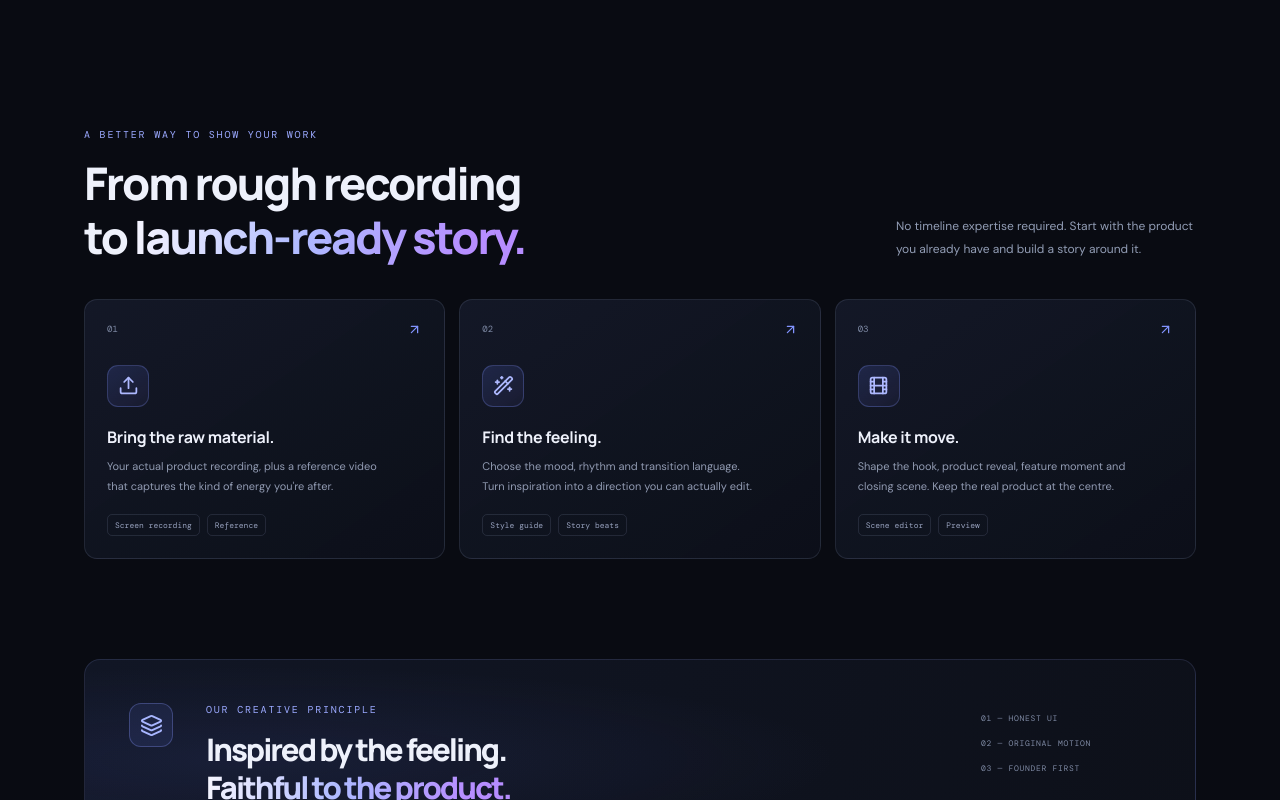
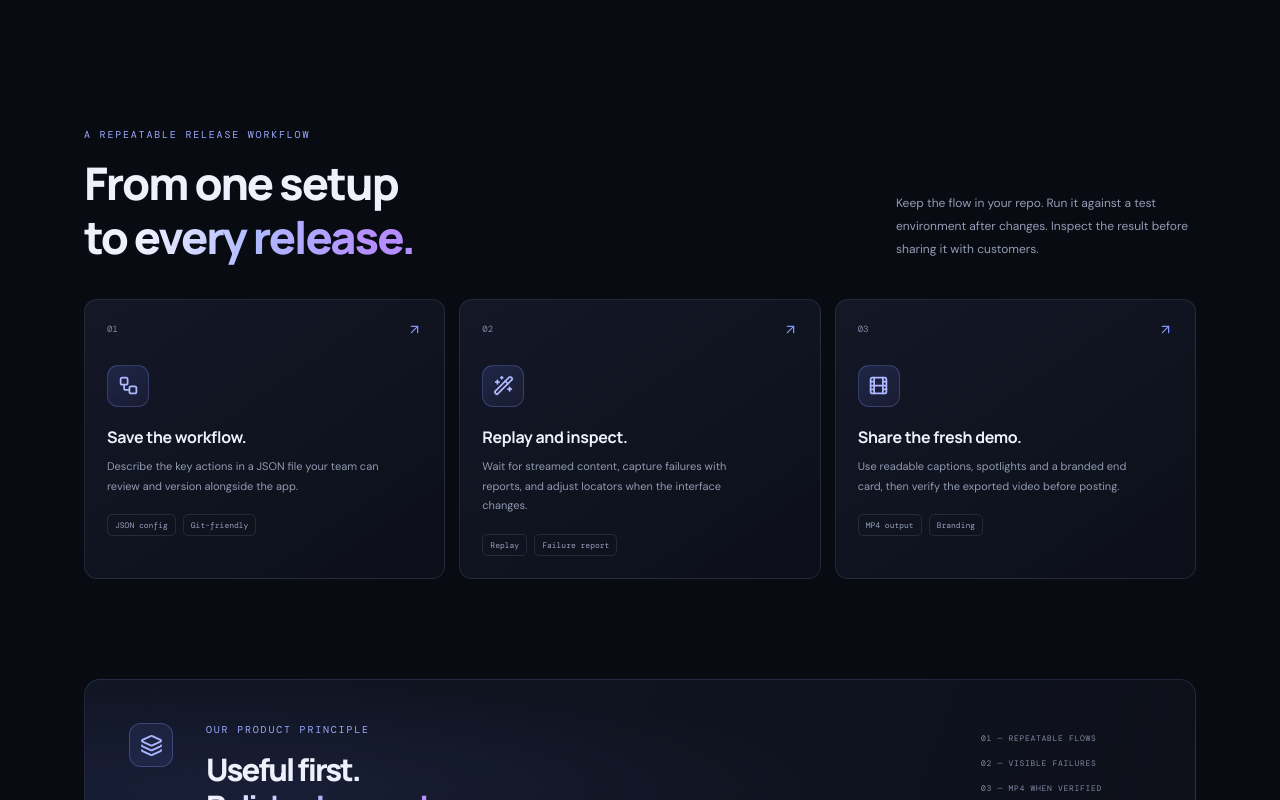
Before and after one commit to arhan1-hub/Cutlume, a Next.js app: page / in a window 1280 px wide. Shown: the part 1620-2420 px from the top of the page. Built offline with nearby package versions, Linux system fonts and the light colour scheme.

Commit message:
Align remaining landing sections with repeatable demo replay workflow

```diff
--- a/app/page.tsx
+++ b/app/page.tsx
@@ -335,18 +335,18 @@ export default function Home() {
           </section>
 
           <section id="how-it-works" className="section workflow-section">
-            <div className="section-heading"><div><div className="eyebrow">A BETTER WAY TO SHOW YOUR WORK</div><h2>From rough recording<br />to <span className="gradient-text">launch-ready story.</span></h2></div><p>No timeline expertise required. Start with the product you already have and build a story around it.</p></div>
+            <div className="section-heading"><div><div className="eyebrow">A REPEATABLE RELEASE WORKFLOW</div><h2>From one setup<br />to <span className="gradient-text">every release.</span></h2></div><p>Keep the flow in your repo. Run it against a test environment after changes. Inspect the result before sharing it with customers.</p></div>
             <div className="workflow-grid">
-              <article className="workflow-card"><div className="step-number">01 <ArrowUpRight size={15} /></div><div className="workflow-icon"><Upload size={21} /></div><h3>Bring the raw material.</h3><p>Your actual product recording, plus a reference video that captures the kind of energy you're after.</p><div className="chip-row"><span>Screen recording</span><span>Reference</span></div></article>
-              <article className="workflow-card"><div className="step-number">02 <ArrowUpRight size={15} /></div><div className="workflow-icon"><WandSparkles size={21} /></div><h3>Find the feeling.</h3><p>Choose the mood, rhythm and transition language. Turn inspiration into a direction you can actually edit.</p><div className="chip-row"><span>Style guide</span><span>Story beats</span></div></article>
-              <article className="workflow-card"><div className="step-number">03 <ArrowUpRight size={15} /></div><div className="workflow-icon"><Film size={21} /></div><h3>Make it move.</h3><p>Shape the hook, product reveal, feature moment and closing scene. Keep the real product at the centre.</p><div className="chip-row"><span>Scene editor</span><span>Preview</span></div></article>
+              <article className="workflow-card"><div className="step-number">01 <ArrowUpRight size={15} /></div><div className="workflow-icon"><Workflow size={21} /></div><h3>Save the workflow.</h3><p>Describe the key actions in a JSON file your team can review and version alongside the app.</p><div className="chip-row"><span>JSON config</span><span>Git-friendly</span></div></article>
+              <article className="workflow-card"><div className="step-number">02 <ArrowUpRight size={15} /></div><div className="workflow-icon"><WandSparkles size={21} /></div><h3>Replay and inspect.</h3><p>Wait for streamed content, capture failures with reports, and adjust locators when the interface changes.</p><div className="chip-row"><span>Replay</span><span>Failure report</span></div></article>
+              <article className="workflow-card"><div className="step-number">03 <ArrowUpRight size={15} /></div><div className="workflow-icon"><Film size={21} /></div><h3>Share the fresh demo.</h3><p>Use readable captions, spotlights and a branded end card, then verify the exported video before posting.</p><div className="chip-row"><span>MP4 output</span><span>Branding</span></div></article>
             </div>
           </section>
 
           <section id="principles" className="manifesto">
             <div className="manifesto-symbol"><Layers3 size={23} /></div>
-            <div className="manifesto-copy"><div className="eyebrow">OUR CREATIVE PRINCIPLE</div><h2>Inspired by the feeling.<br /><span className="gradient-text">Faithful to the product.</span></h2><p>Reference videos are for learning rhythm, composition and mood—not copying someone else's work frame for frame. Your product stays the hero.</p></div>
-            <div className="manifesto-side"><span>01 — HONEST UI</span><span>02 — ORIGINAL MOTION</span><span>03 — FOUNDER FIRST</span></div>
+            <div className="manifesto-copy"><div className="eyebrow">OUR PRODUCT PRINCIPLE</div><h2>Useful first.<br /><span className="gradient-text">Polished second.</span></h2><p>Cutlume should save founders repeat work, not create another editing chore. Keep workflows inspectable, report failures honestly, and only share a video after the real app replay succeeds.</p></div>
+            <div className="manifesto-side"><span>01 — REPEATABLE FLOWS</span><span>02 — VISIBLE FAILURES</span><span>03 — MP4 WHEN VERIFIED</span></div>
           </section>
 
           <section className="closing-cta"><div className="closing-glow" /><div className="eyebrow">YOUR NEXT LAUNCH DESERVES A STORY</div><h2>Let's make it<br /><span className="gradient-text">feel like something.</span></h2><button className="button button-primary button-large" onClick={() => { setWorkspace(true); setStage(0); }}>Build a first draft <ArrowRight size={17} /></button><p>No AI credits required for this prototype. Your project stays in this browser.</p></section>
```
